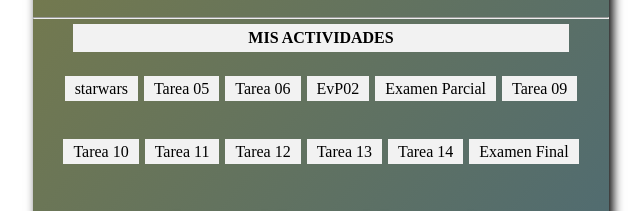
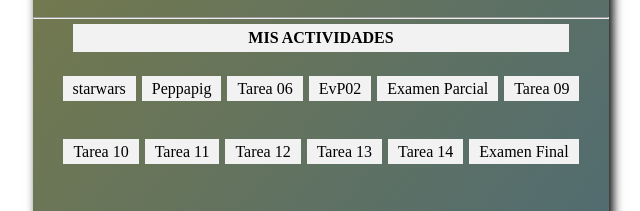
Before and after one commit to Manolitozz/Manolitozz.github.io, a plain HTML site: page index.html in a window 1280 px wide. Shown: the part 406-617 px from the top of the page, 319-959 px from the left. Drawn offline with Linux system fonts and the light colour scheme.

Commit message:
Update index.html

```diff
--- a/index.html
+++ b/index.html
@@ -24,7 +24,7 @@ v<!DOCTYPE html>
             <ul>
                 <!--tarea04,tarea05,evp2,exp son los nombres de los repositorios github secundarios-->
                 <li><a href="/starwars/index.html">starwars</a></li>
-                <li><a href="/tarea05/index.html">Tarea 05</a></li>
+                <li><a href="/Peppapig/index.html">Peppapig</a></li>
                 <li><a href="/tarea06/index.html">Tarea 06</a></li>
                 <li><a href="/evp2/index.html">EvP02</a></li>
                 <li><a href="/exp/index.html">Examen Parcial</a></li>
```
